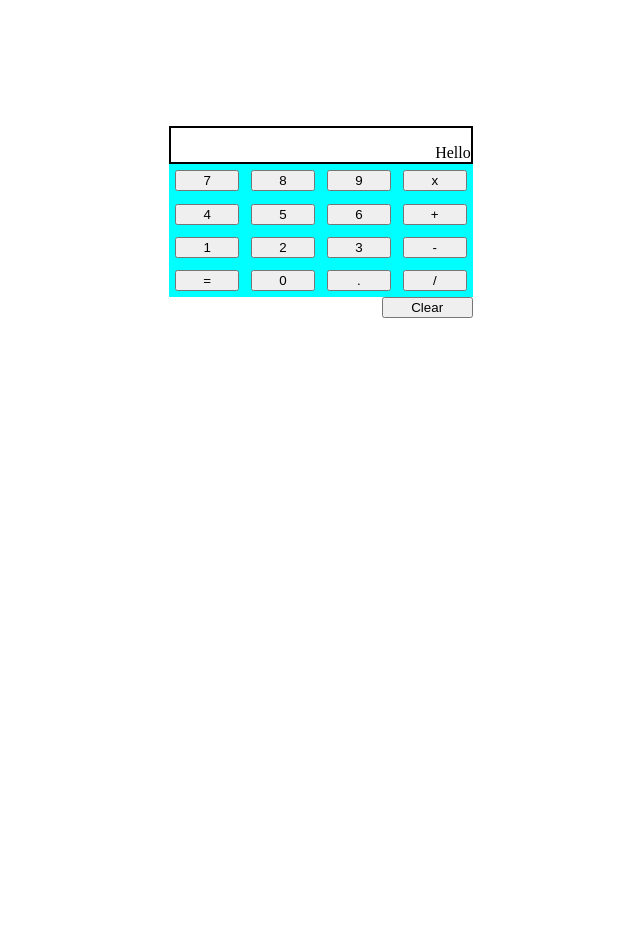
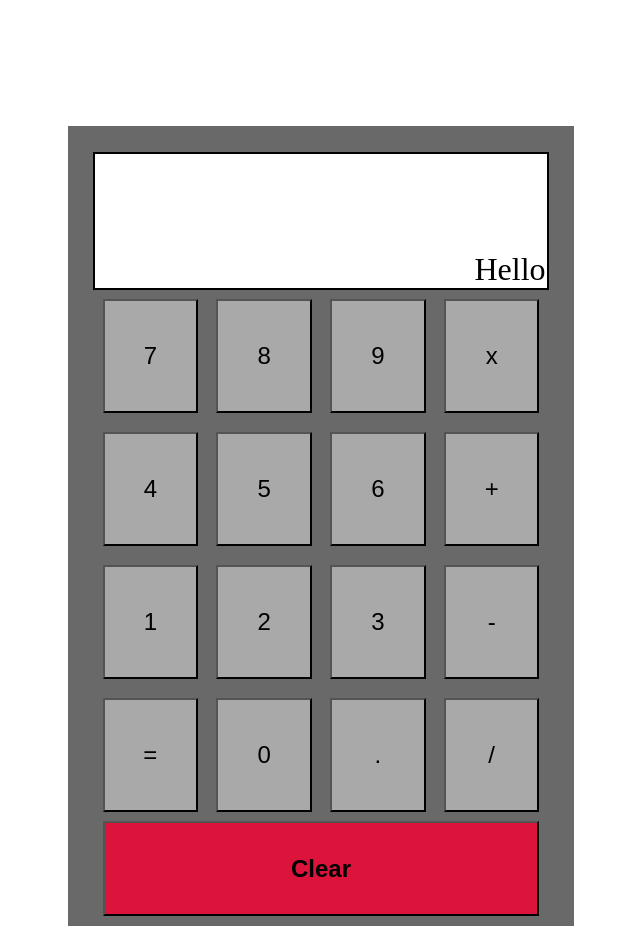
Before and after one commit to SopuluNwakaeze/Calculator, a plain HTML site: page index.html in a window 1280 px wide. Shown: the whole page, without its empty margins (319-959 px from the left). Before the commit the page ends 800 px from the top, so only its background shows below. Drawn offline with Linux system fonts and the light colour scheme.

Commit message:
Added initial functionality to the clear button and also changed the styling of the Calculator
I have added the initial functionality to the clear button, it will reset
the screen to 0 when pressed
I updated the stying to give it more of a traditional calculator feel.

```diff
--- a/index-script.js
+++ b/index-script.js
@@ -1,6 +1,13 @@
 var fOperand;
 var sOperand;
 var operator;
+var length;
+const numPadButtons = document.querySelectorAll(".numpad-button")
+const clearButton = document.querySelector(".clear-button")
+const display = document.querySelector(".screen-content")
+const buffer1 = [];
+const buffer2 = [];
+
 
 function add(x,y){
     return x + y;
@@ -37,3 +44,24 @@ function operate(operator, x, y){
             break;
     }
 }
+
+numPadButtons.forEach((button) => button.addEventListener("click",function(e){
+    buffer1.push(button.textContent);
+    display.textContent = buffer1.toString();
+    console.log("length on button press:" + buffer1.length);
+}))
+
+clearButton.addEventListener("click", function(e){
+    length = buffer1.length;
+    buffer1.push(0)
+    console.log("length after clear press:" + buffer1.length)
+    for (var i = 0; i < length; i++){
+        console.log(buffer1.shift());
+        console.log("length after" + i + "shift" + buffer1.length)
+
+    }
+
+    console.log(buffer1.toString());
+    // buffer1.push(0);
+    display.textContent = buffer1.toString();
+})
--- a/index-style.css
+++ b/index-style.css
@@ -3,13 +3,23 @@
     margin: 10%;
     align-items: center;
     flex-direction: column;
+    margin-left: 30%;
+    margin-right: 30%;
+    height: 800px;
+    min-width: 400px;
+    background-color:dimgray;
 }
 
 .screen-numpad-div{
     display: flex;
     justify-content: center;
     flex-direction: column;
-    width: 30%;
+    width: 90%;
+    padding-top:5%;
+    height: 60%;
+    flex-grow: 2;
+
+
 }
 
 .screen-div{
@@ -17,6 +27,8 @@
     border-width: 2px;
     border-color: black;
     border-style: solid;
+    height: 20%;
+    background-color: white;
 }
 
 .numpad-div{
@@ -29,25 +41,43 @@
 .numpad-button{
     flex:1;
     margin:2%;
+    background-color: darkgrey;
+    font-size: x-large;
+    min-height: 0;
+    min-width: 0;
 }
 
 .row-div{
     display:flex;;
     flex:1;
-    background-color: aqua;
 }
 
 .screen-content{
     margin-left: auto;
-    margin-bottom: auto;
+    margin-right: 1px;
+    margin-top: auto;
+    margin-bottom: 0px;
+    font-size:xx-large;
+    min-width: 0;
+    min-height: 0;
+
 }
 
 .clear-div{
     display: flex;
-    width: 30%;
+    width: 86.2%;
+    height: 3%;
+    padding-bottom: 2%;
+    flex: 1;
 }
 
 .clear-button{
     margin-left: auto;
-    width: 30%;
+    width: 100%;
+    font-size: x-large;
+    font-weight: bold;
+    background-color:crimson;
+    min-width: 0;
+    min-height: 0;
+
 }
```
